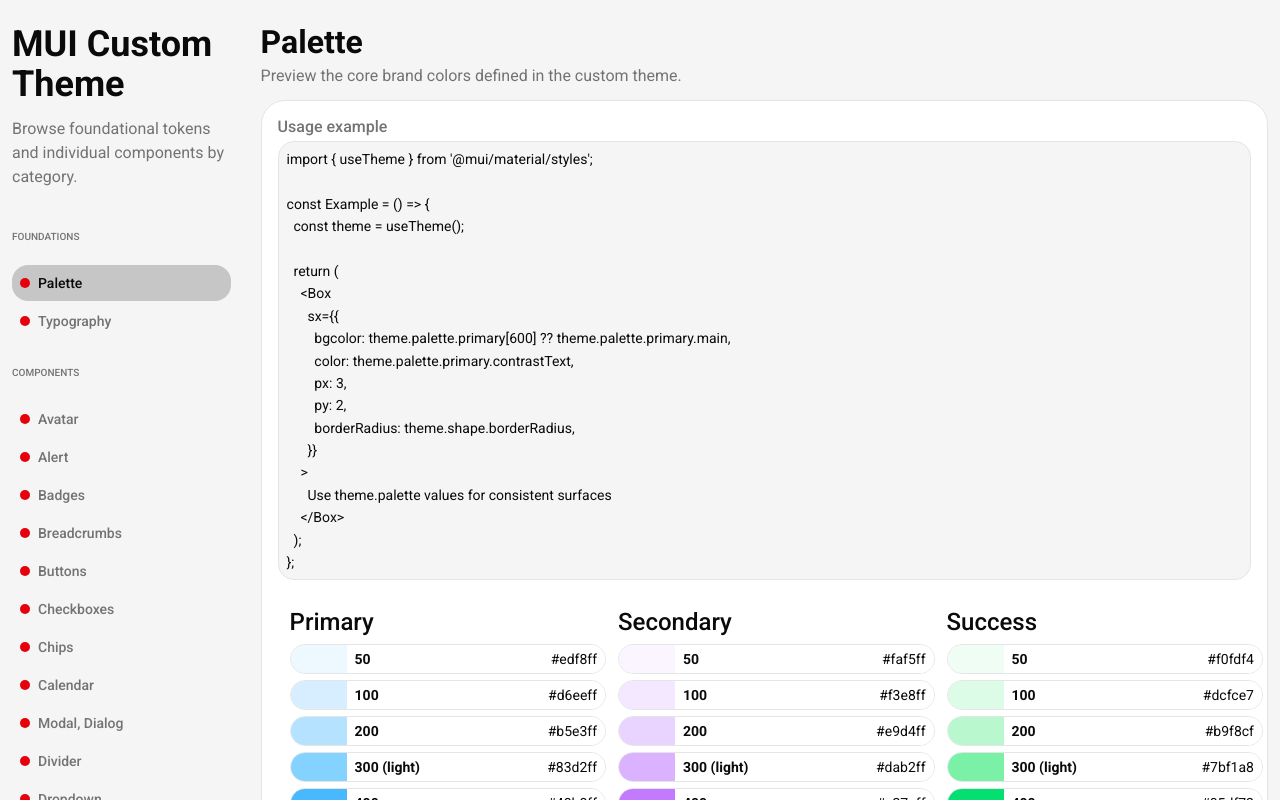
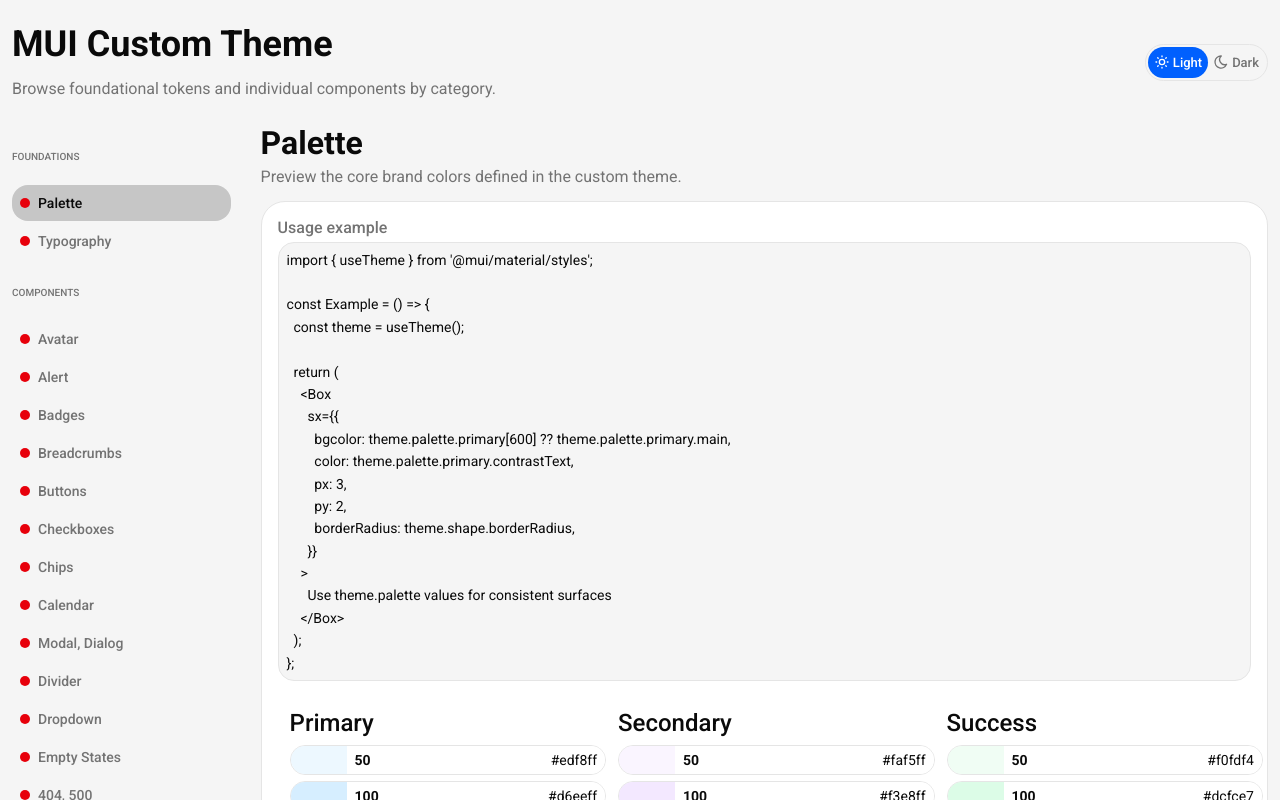
Before and after one commit to a169n/mui-custom-theme, a React (Vite) app: page /palette in a window 1280 px wide. Shown: the top 800 px of the page. Built offline with nearby package versions, Linux system fonts and the light colour scheme.

Commit message:
Add dark mode toggle and 950 palette shade

```diff
--- /dev/null
+++ b/src/components/ModeToggle.tsx
@@ -0,0 +1,72 @@
+import { ToggleButton, ToggleButtonGroup } from '@mui/material';
+import { useTheme } from '@mui/material/styles';
+import { IconMoon, IconSun } from '@tabler/icons-react';
+import type { MouseEvent } from 'react';
+import { useThemeMode } from '../theme/ThemeModeProvider';
+
+const ModeToggle = () => {
+  const { mode, setMode } = useThemeMode();
+  const theme = useTheme();
+
+  const handleChange = (_event: MouseEvent<HTMLElement>, value: 'light' | 'dark' | null) => {
+    if (value) {
+      setMode(value);
+    }
+  };
+
+  const tokens = theme.tokens?.modes?.[mode];
+  const borderColor = tokens?.border?.muted ?? theme.palette.divider;
+  const selectedBg = tokens?.bg?.brand ?? theme.palette.primary.main;
+  const selectedColor = tokens?.text?.light ?? theme.palette.common.white;
+  const unselectedColor = tokens?.text?.muted ?? theme.palette.text.secondary;
+  const hoverBg =
+    tokens?.['alpha-black']?.[90] ?? (mode === 'light' ? 'rgba(10, 10, 10, 0.1)' : 'rgba(255, 255, 255, 0.1)');
+
+  return (
+    <ToggleButtonGroup
+      exclusive
+      color="standard"
+      size="small"
+      value={mode}
+      onChange={handleChange}
+      sx={{
+        borderRadius: 999,
+        backgroundColor: tokens?.bg?.muted ?? theme.palette.background.paper,
+        border: '1px solid',
+        borderColor,
+        p: 0.5,
+        '& .MuiToggleButton-root': {
+          border: 'none',
+          borderRadius: 999,
+          px: 1.5,
+          color: unselectedColor,
+          fontWeight: 500,
+          display: 'flex',
+          alignItems: 'center',
+          gap: 0.75,
+          '&:hover': {
+            backgroundColor: hoverBg,
+          },
+          '&.Mui-selected': {
+            backgroundColor: selectedBg,
+            color: selectedColor,
+            '&:hover': {
+              backgroundColor: selectedBg,
+            },
+          },
+        },
+      }}
+    >
+      <ToggleButton value="light" aria-label="Switch to light mode" disableRipple>
+        <IconSun size={16} />
+        Light
+      </ToggleButton>
+      <ToggleButton value="dark" aria-label="Switch to dark mode" disableRipple>
+        <IconMoon size={16} />
+        Dark
+      </ToggleButton>
+    </ToggleButtonGroup>
+  );
+};
+
+export default ModeToggle;
--- a/src/components/layout/AppLayout.tsx
+++ b/src/components/layout/AppLayout.tsx
@@ -10,18 +10,31 @@
 } from '@mui/material';
 import { Outlet, NavLink } from 'react-router-dom';
 import { routeGroups } from '../../routes/componentRoutes';
+import ModeToggle from '../ModeToggle';
 
 const AppLayout = () => (
   <Box sx={{ minHeight: '100vh', bgcolor: 'background.default', color: 'text.primary' }}>
     <Container maxWidth="lg" sx={{ py: 6 }}>
-      <Stack direction={{ xs: 'column', md: 'row' }} spacing={6} alignItems="flex-start">
-        <Box sx={{ width: { xs: '100%', md: 280 } }}>
+      <Stack spacing={6}>
+        <Stack
+          direction={{ xs: 'column', sm: 'row' }}
+          justifyContent="space-between"
+          alignItems={{ xs: 'flex-start', sm: 'center' }}
+          spacing={2}
+        >
+          <Box>
             <Typography variant="h3" component="h1" gutterBottom>
               MUI Custom Theme
             </Typography>
-          <Typography variant="body1" color="text.secondary" sx={{ mb: 4 }}>
+            <Typography variant="body1" color="text.secondary">
               Browse foundational tokens and individual components by category.
             </Typography>
+          </Box>
+          <ModeToggle />
+        </Stack>
+
+        <Stack direction={{ xs: 'column', md: 'row' }} spacing={6} alignItems="flex-start">
+          <Box sx={{ width: { xs: '100%', md: 280 } }}>
             <Box
               component="nav"
               sx={{
@@ -85,6 +98,7 @@
             <Outlet />
           </Box>
         </Stack>
+      </Stack>
     </Container>
   </Box>
 );
--- a/src/main.tsx
+++ b/src/main.tsx
@@ -1,9 +1,8 @@
 import React from 'react';
 import ReactDOM from 'react-dom/client';
 import { BrowserRouter } from 'react-router-dom';
-import { CssBaseline, ThemeProvider } from '@mui/material';
 import App from './App.tsx';
-import theme from './theme';
+import { ThemeModeProvider } from './theme/ThemeModeProvider';
 
 import '@fontsource/roboto/300.css';
 import '@fontsource/roboto/400.css';
@@ -12,11 +11,10 @@
 
 ReactDOM.createRoot(document.getElementById('root')!).render(
   <React.StrictMode>
-    <ThemeProvider theme={theme}>
-      <CssBaseline />
+    <ThemeModeProvider>
       <BrowserRouter>
         <App />
       </BrowserRouter>
-    </ThemeProvider>
+    </ThemeModeProvider>
   </React.StrictMode>
 );
--- a/src/pages/foundations/PalettePage.tsx
+++ b/src/pages/foundations/PalettePage.tsx
@@ -3,7 +3,19 @@
 import { createUsageSnippet } from '../../utils/createUsageSnippet';
 import PageContainer from '../PageContainer';
 
-const shadeOrder = ['50', '100', '200', '300', '400', '500', '600', '700', '800', '900'] as const;
+const shadeOrder = [
+  '50',
+  '100',
+  '200',
+  '300',
+  '400',
+  '500',
+  '600',
+  '700',
+  '800',
+  '900',
+  '950',
+] as const;
 
 const paletteUsage = createUsageSnippet([
   'return (',
--- /dev/null
+++ b/src/theme/ThemeModeProvider.tsx
@@ -0,0 +1,53 @@
+import { createContext, useContext, useMemo, useState, type ReactNode } from 'react';
+import { CssBaseline } from '@mui/material';
+import { ThemeProvider } from '@mui/material/styles';
+import theme, { darkTheme } from '.';
+
+type ThemeMode = 'light' | 'dark';
+
+interface ThemeModeContextValue {
+  readonly mode: ThemeMode;
+  readonly setMode: (mode: ThemeMode) => void;
+  readonly toggleMode: () => void;
+}
+
+const ThemeModeContext = createContext<ThemeModeContextValue | undefined>(undefined);
+
+interface ThemeModeProviderProps {
+  readonly children: ReactNode;
+  readonly defaultMode?: ThemeMode;
+}
+
+export const ThemeModeProvider = ({ children, defaultMode = 'light' }: ThemeModeProviderProps) => {
+  const [mode, setMode] = useState<ThemeMode>(defaultMode);
+
+  const contextValue = useMemo(
+    () => ({
+      mode,
+      setMode,
+      toggleMode: () => setMode((prev) => (prev === 'light' ? 'dark' : 'light')),
+    }),
+    [mode]
+  );
+
+  const currentTheme = useMemo(() => (mode === 'light' ? theme : darkTheme), [mode]);
+
+  return (
+    <ThemeModeContext.Provider value={contextValue}>
+      <ThemeProvider theme={currentTheme}>
+        <CssBaseline />
+        {children}
+      </ThemeProvider>
+    </ThemeModeContext.Provider>
+  );
+};
+
+export const useThemeMode = () => {
+  const context = useContext(ThemeModeContext);
+  if (!context) {
+    throw new Error('useThemeMode must be used within a ThemeModeProvider');
+  }
+  return context;
+};
+
+export default ThemeModeProvider;
--- a/src/theme/components/actions/buttons.ts
+++ b/src/theme/components/actions/buttons.ts
@@ -90,8 +90,6 @@
   const background = tokens?.bg?.muted ?? theme.palette.grey[200];
   const text = tokens?.text?.default ?? theme.palette.text.primary;
   const hoverBackground = tokens?.['alpha-black']?.[100] ?? 'rgba(10, 10, 10, 0.05)';
-
-  console.log(tokens, background);
 
   return {
     backgroundColor: background,
--- a/src/theme/declarations.d.ts
+++ b/src/theme/declarations.d.ts
@@ -111,3 +111,9 @@
     link: true;
   }
 }
+
+declare module '@mui/material' {
+  interface Color {
+    950?: string;
+  }
+}
--- a/src/theme/foundations/palette.dark.ts
+++ b/src/theme/foundations/palette.dark.ts
@@ -72,6 +72,7 @@
     700: designTokens.modes.dark.colors.neutral[700],
     800: designTokens.modes.dark.colors.neutral[800],
     900: designTokens.modes.dark.colors.neutral[900],
+    950: designTokens.modes.dark.colors.neutral[950],
   },
 
   background: {
--- a/src/theme/foundations/palette.light.ts
+++ b/src/theme/foundations/palette.light.ts
@@ -72,6 +72,7 @@
     700: designTokens.primitives.colors.neutral[700],
     800: designTokens.primitives.colors.neutral[800],
     900: designTokens.primitives.colors.neutral[900],
+    950: designTokens.primitives.colors.neutral[950],
   },
 
   background: {
```
Also changed, not shown: src/components/theme-showcase/TokensSection.tsx (+7 -4 lines). Lines whose indentation alone changed are shown as unchanged.
